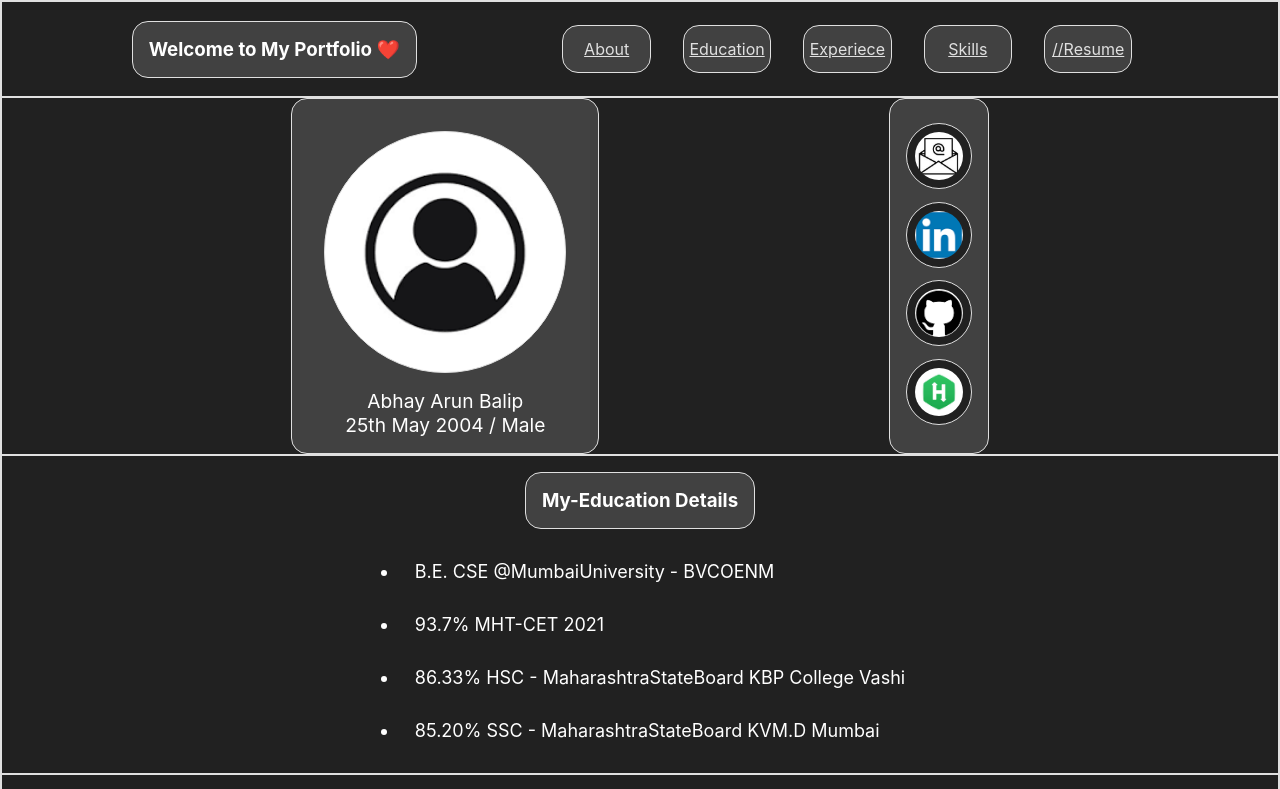
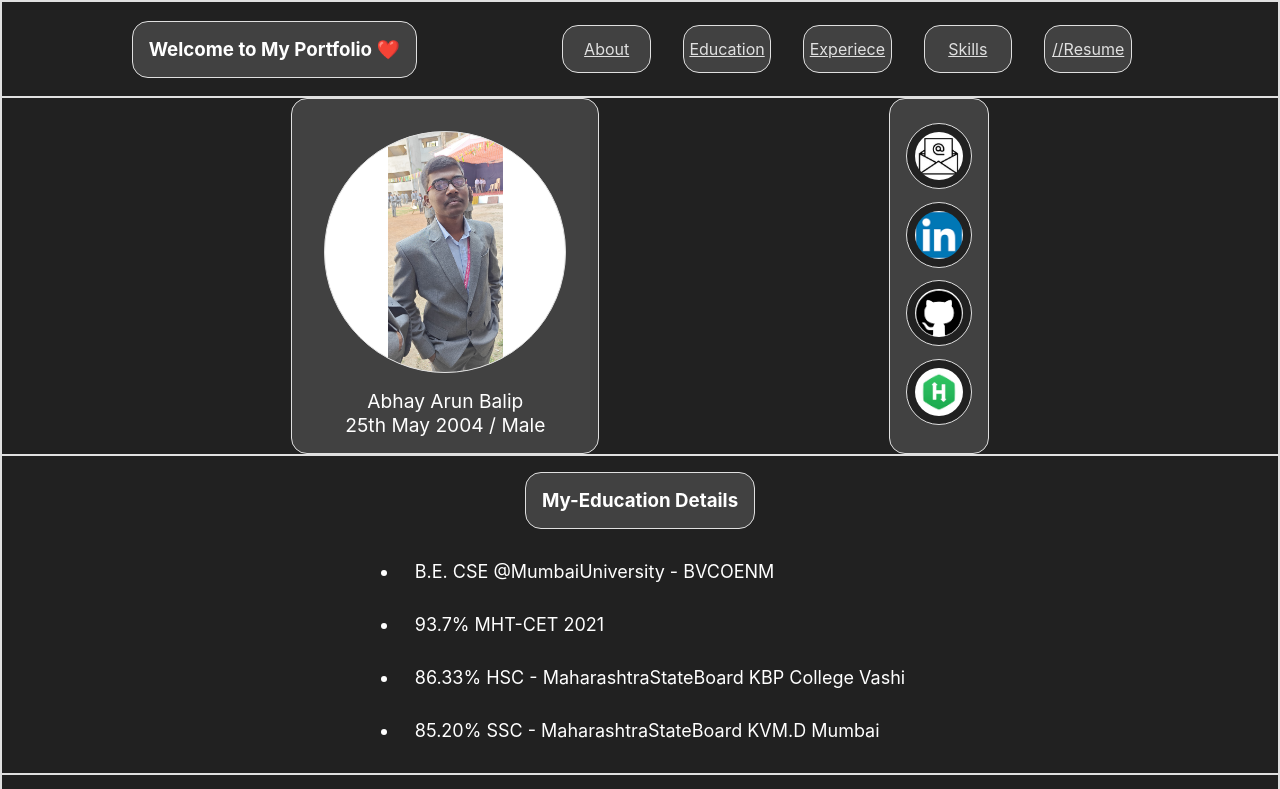
Before and after one commit to abhaybalip/portfolio-app, a React (Create React App) app: page / in a window 1280 px wide. Shown: the top 789 px of the page. Built offline with nearby package versions, Linux system fonts and the light colour scheme.

Commit message:
photo added

```diff
--- a/src/App.js
+++ b/src/App.js
@@ -42,9 +42,7 @@ export default class App extends React.Component {
 
   render() {
     return (
-      <div style={{
-        width: 'auto',
-      }}>
+      <div id="app">
 
         <div id="app-body">
 
--- a/src/Asset/css-file/About.css
+++ b/src/Asset/css-file/About.css
@@ -24,7 +24,7 @@
 
     transition: all 0.5s;
 
-    background-image: url('../img-file/UserPhoto.jpg');
+    background-image: url('../img-file/UserImg.jpg');
     background-repeat: no-repeat;
     background-size: contain;
     background-position: center;
--- a/src/Asset/css-file/App.css
+++ b/src/Asset/css-file/App.css
@@ -1,3 +1,19 @@
+#app {
+    width: auto;
+    opacity: 0;
+    animation: fadeIn 0.75s ease-in-out forwards;
+}
+
+@keyframes fadeIn {
+    from {
+        opacity: 0;
+    }
+
+    to {
+        opacity: 1;
+    }
+}
+
 #app-header {
     width: auto;
     border: 1px solid black;
@@ -28,7 +44,7 @@
     transition: all 0.25s;
 }
 
-#app-header>h3:hover{
+#app-header>h3:hover {
     box-shadow: 5px 5px 10px 0px rgba(0, 0, 0, 0.8);
     transform: scale(1.25);
 }
@@ -62,7 +78,7 @@
     transition: all 0.25s;
 }
 
-#nav-bar>a:hover{
+#nav-bar>a:hover {
     box-shadow: 5px 5px 10px 0px rgba(0, 0, 0, 0.8);
     transform: scale(1.25);
 }
```
Also changed, not shown: src/Asset/img-file/UserImg.jpg (added).
